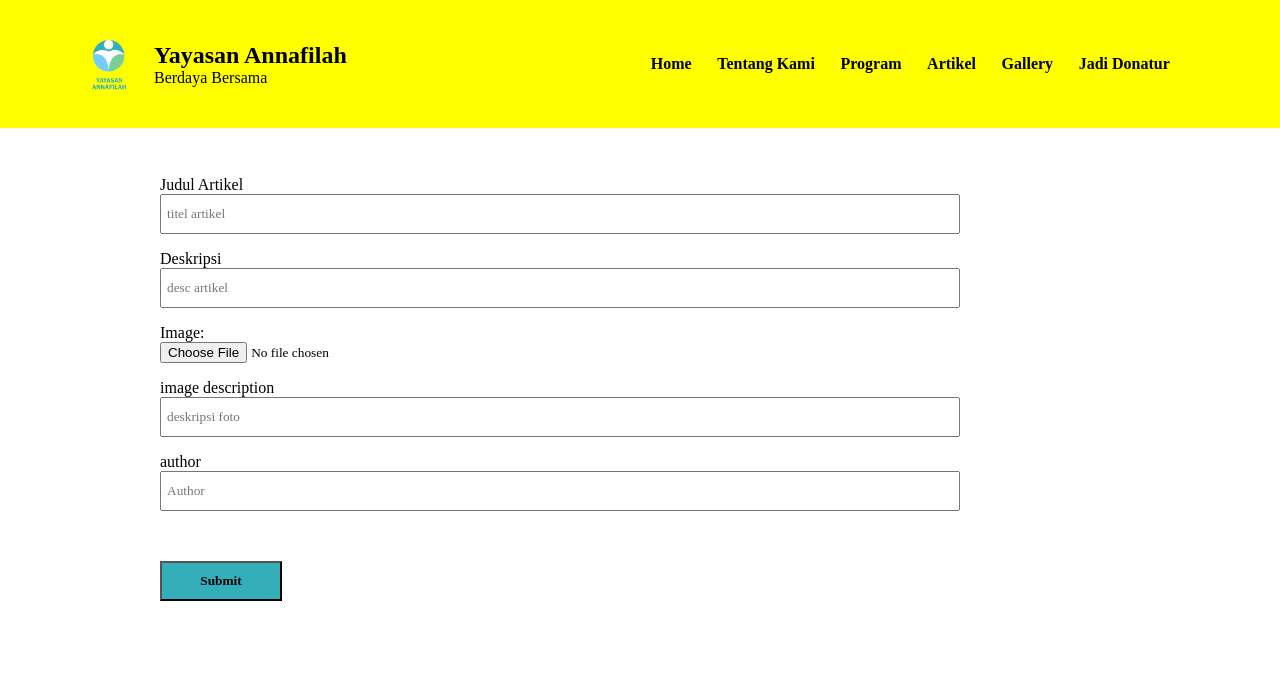
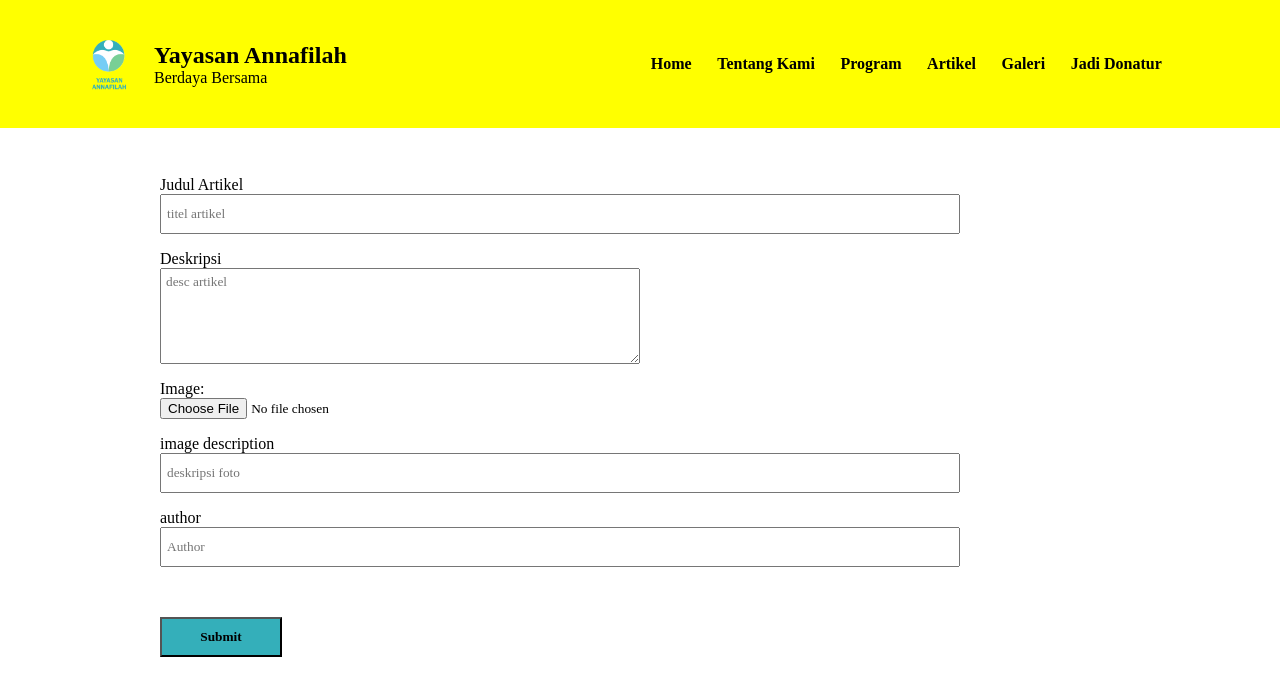
Before and after one commit to aui-tuthousend/annafilah-php, a PHP site: page /createArtikel.php in a window 1280 px wide. Shown: the top 697 px of the page. Run offline with PHP 8.4, Linux system fonts and the light colour scheme.

Commit message:
update: view

```diff
--- a/handler/storeArtikel.php
+++ b/handler/storeArtikel.php
@@ -33,7 +33,7 @@ if ($_SERVER['REQUEST_METHOD'] == 'POST') {
             $query->bind_param("ssssss", $currentTime, $title, $target_file, $photoDesc, $description, $author);
 
             if ($query->execute()) {
-                header('Location: /view/home.php');
+                header('Location: ../annafilahphp/view/artikel.php');
                 exit();
             } else {
                 echo "Error: " . $query->error;
@@ -45,5 +45,4 @@ if ($_SERVER['REQUEST_METHOD'] == 'POST') {
         }
     }
 
-    $Con->close();,
 }
--- a/view/artikel.php
+++ b/view/artikel.php
@@ -17,6 +17,7 @@ $article = getArtikel($Con);
             ?>
             <a href="viewArtikel.php?idP=<?=$art['id'] ?>" class="cover">
                 <img class="img" src="/<?php echo $art['image_path'] ?>" alt="<?php echo $art['photo_desc'] ?>">
+                <p><?php echo $art['photo_desc'] ?></p>
             </a>
             <?php
             }
--- a/view/createArtikel.php
+++ b/view/createArtikel.php
@@ -17,7 +17,8 @@
 
         <div class="col">
             <label for="">Deskripsi</label>
-            <input type="text" class="txt" name="description" placeholder="desc artikel">
+            <textarea id="form1" name="description" placeholder="desc artikel" class="txt-f"></textarea>
+<!--            <input type="text" class="txt" name="description" placeholder="desc artikel">-->
         </div>
 
         <div class="col">
--- a/view/css/artikel.css
+++ b/view/css/artikel.css
@@ -42,7 +42,7 @@ main{
 .grid-con {
     display: grid;
     grid-template-columns: auto auto auto auto;
-    gap: 2rem;
+    gap: 6rem;
     column-gap: 20px;
     padding: 10px;
 }
--- a/view/partials/top.php
+++ b/view/partials/top.php
@@ -20,11 +20,11 @@
         <p>Berdaya Bersama</p>
     </div>
     <div class="link row">
-        <a href=home.php><h4>Home</h4></a>
-        <a href="profile.php"><h4>Tentang Kami</h4></a>
+        <a href=../annafilahphp/view/home.php><h4>Home</h4></a>
+        <a href="../annafilahphp/view/profile.php"><h4>Tentang Kami</h4></a>
         <a href="home.php/#Program"><h4>Program</h4></a>
-        <a href="artikel.php"><h4>Artikel</h4></a>
-        <h4>Gallery</h4>
+        <a href="../annafilahphp/view/artikel.php"><h4>Artikel</h4></a>
+        <a href="../annafilahphp/view/galery.php"><h4>Galeri</h4></a>
         <a href="home.php/#regis"><h4>Jadi Donatur</h4></a>
     </div>
 </header>
```
Also changed, not shown: view/home.php (+0 -7 lines).
